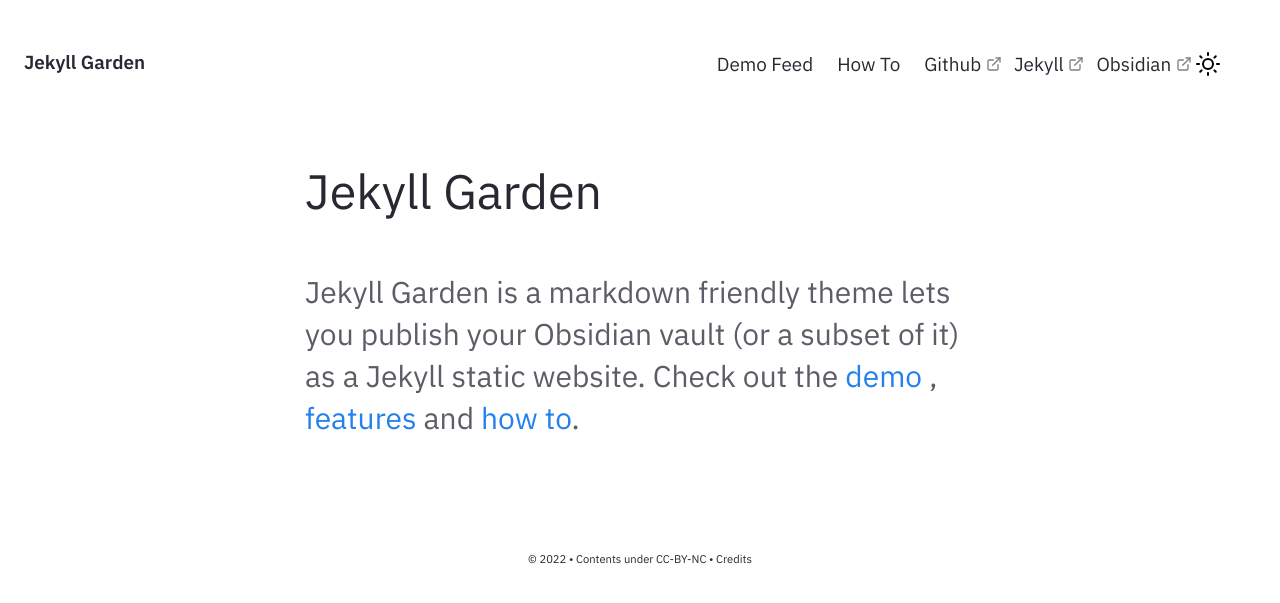
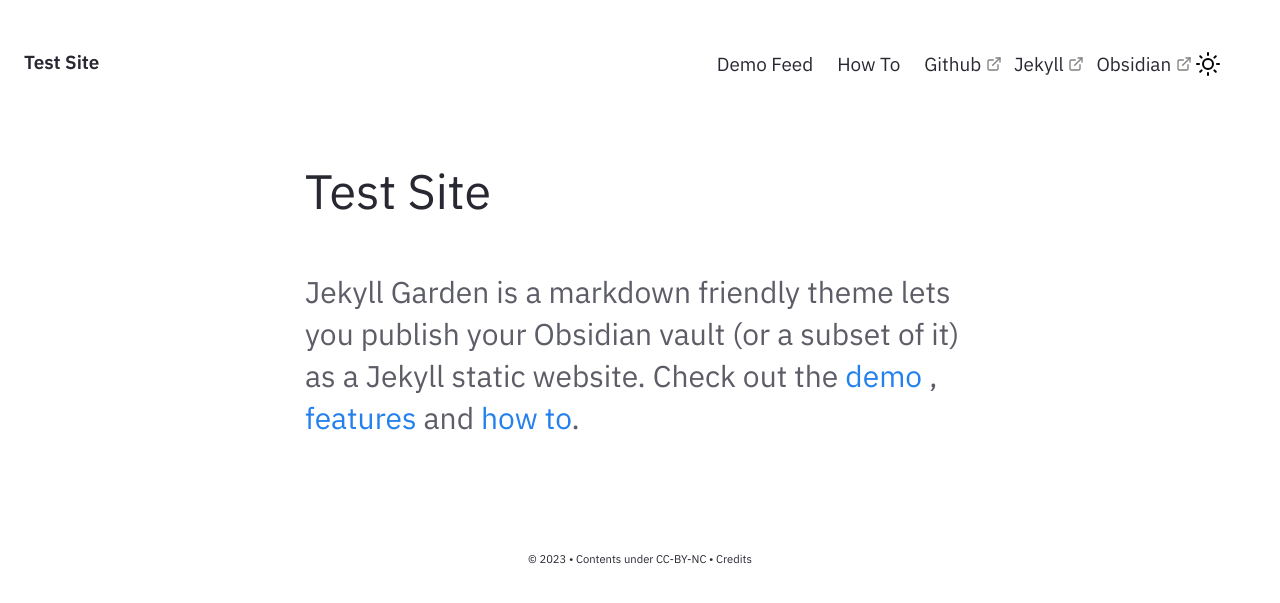
Before and after one commit to cparsell/cparsell.github.io, a Jekyll site: the page built from pages/index.md, in a window 1280 px wide. Shown: the top 603 px of the page. Built offline with Jekyll 4.4.1, drawn with Linux system fonts in a browser that asks for light colours.

Commit message:
first commit

```diff
--- a/_config.yml
+++ b/_config.yml
@@ -19,18 +19,18 @@
 # in the templates via {{ site.myvariable }}.
 
 # URL is the base hostname with protocol for your site, eg http://example.com
-url: "" # the base hostname & protocol for your site, e.g. http://example.com
+url: "cparsell.github.io" # the base hostname & protocol for your site, e.g. http://example.com
 
 # If you want to install this jekyll in a subpath (eg /digitalgarden) set it here.
 # Else keep it Empty (DON'T PUT /; Keep it empty)
-baseurl: ""
+baseurl: "/jacobs"
 
 # Website Header, Description, Footer year and text.
 # If you are deleting this, make sure you remove it from HTML files too
-heading: Jekyll Garden # Change this
-content: Obsidian ready Jekyll Theme
+heading: Test Site # Change this
+content: Testing note to HTML translation
 copyright:
-  year: © 2022
+  year: © 2023
   msg: Contents under CC-BY-NC
 
 # Set title and content for private & broken link tooltop
--- a/assets/css/style.css
+++ b/assets/css/style.css
@@ -17,10 +17,10 @@ html[data-theme="light"] {
 }
 
 html[data-theme="dark"] {
-    --color-bg-main: #262626;
-    --color-bg-sub: #18181C;
-    --color-text-main: #FAFAFC;
-    --color-text-sub: #FFFEFF;
+    --color-bg-main: #1e1e2e; /* #262626 */
+    --color-bg-sub: #18181C; /* */
+    --color-text-main: #cdd6f4; /* #FAFAFC; */
+    --color-text-sub: #9399b2; /* #FFFEFF; */
     --color-text-link: #6D9EFF;
     --color-border-dark: #E6E6E6;
     --color-border: #696969;
```
Also changed, not shown: Gemfile.lock.
